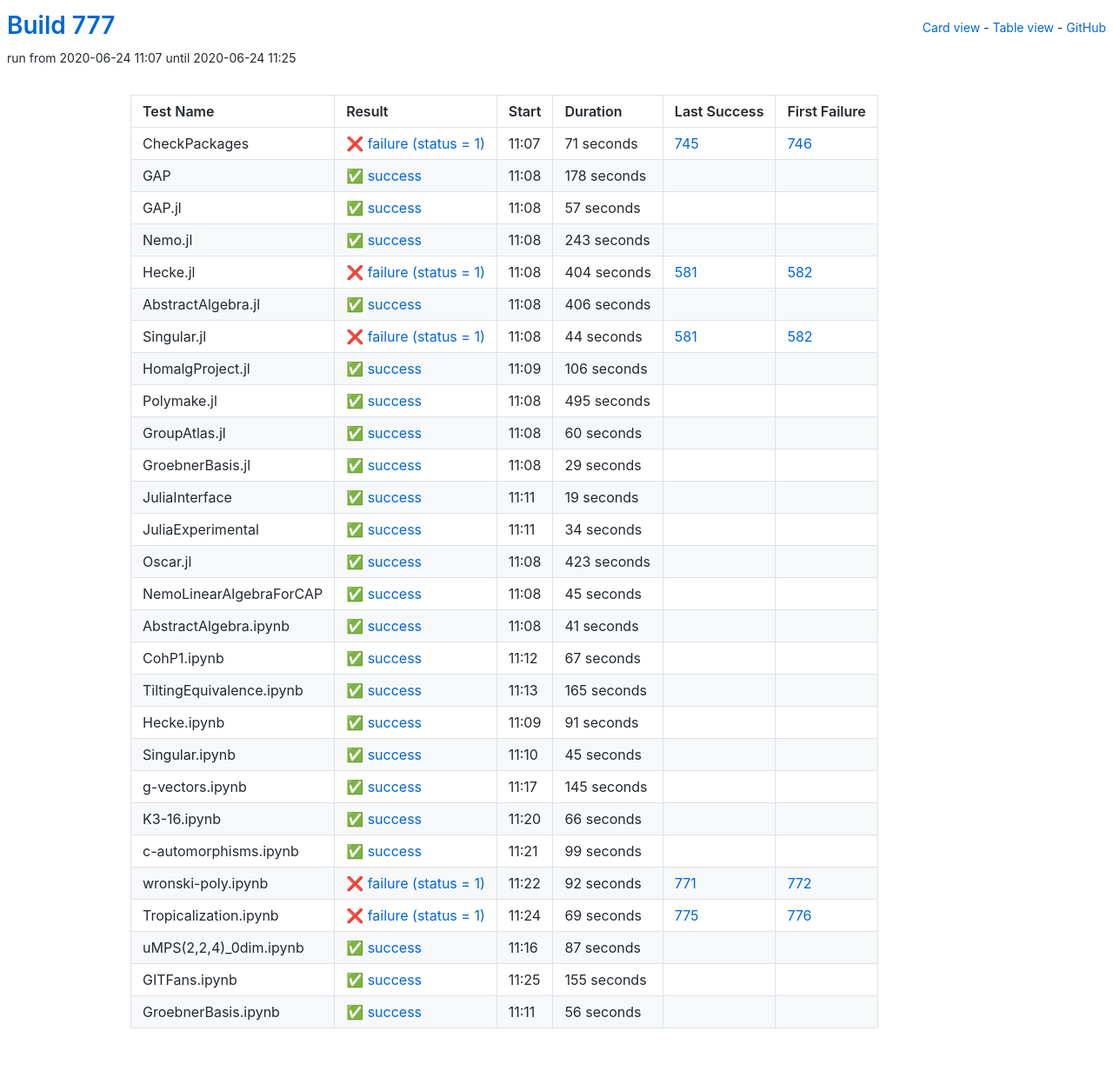
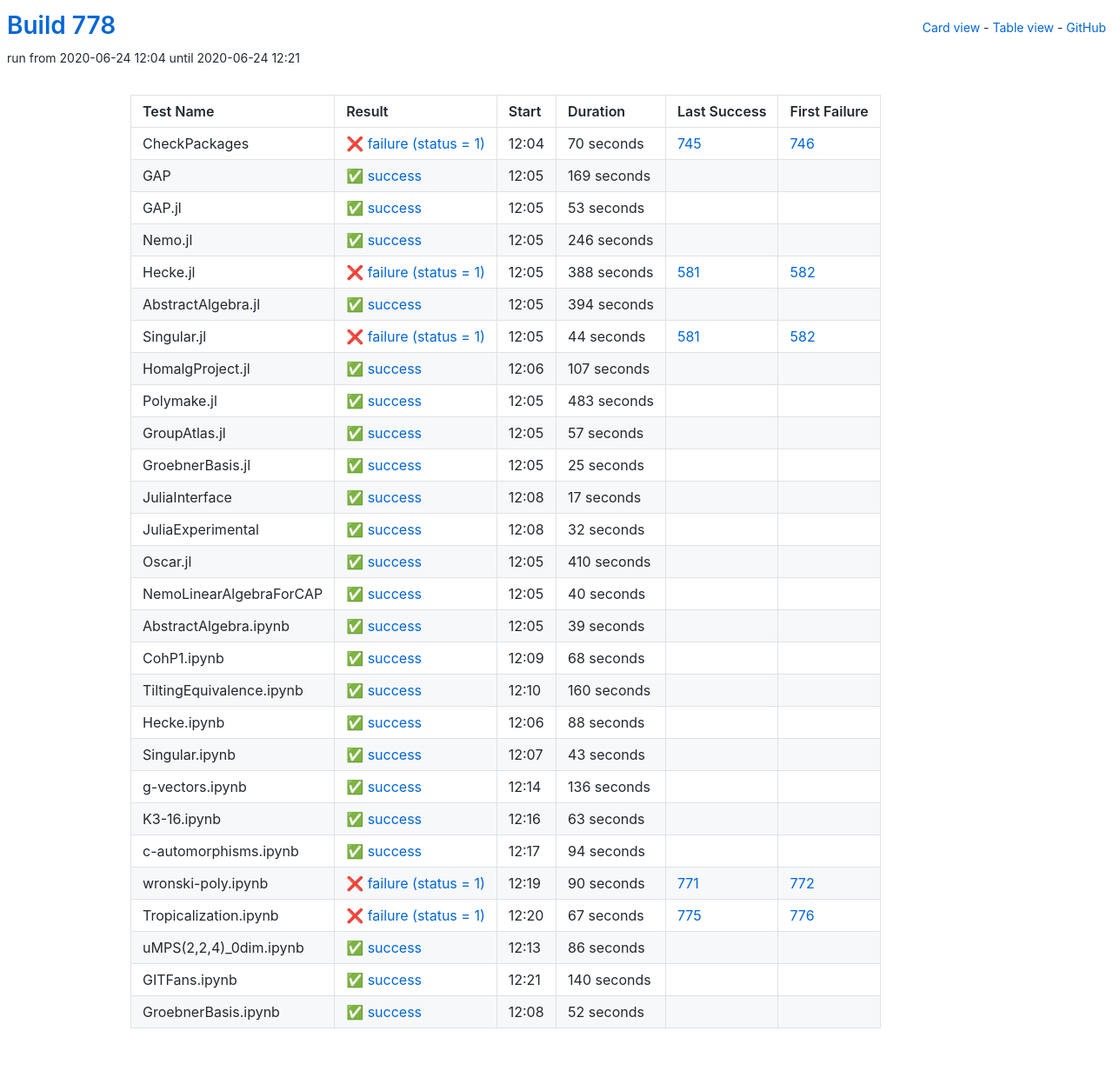
Before and after one commit to oscar-system/oscar-ci-status-1.4, a Jekyll site: the page built from table.html, in a window 1280 px wide. Shown: the whole page at 87% size. Built offline with Jekyll 4.4.1, drawn with Linux system fonts in a browser that asks for light colours.

Commit message:
Build #778

```diff
--- a/_data/ci.yml
+++ b/_data/ci.yml
@@ -1,6 +1,6 @@
 ---
-build: 777
-build_url: https://oscarci.mathematik.uni-kl.de/job/oscar-julia-1.4/777/
+build: 778
+build_url: https://oscarci.mathematik.uni-kl.de/job/oscar-julia-1.4/778/
 job: oscar-julia-1.4
 organization: oscar-system
 repo: oscar-ci-status-1.4
@@ -8,80 +8,80 @@ repourl: https://github.com/oscar-system/oscar-ci-status-1.4
 tests:
 - name: CheckPackages
   id: checkpackages
-  log: https://oscarci.mathematik.uni-kl.de/job/oscar-julia-1.4/777/artifact/logs/build-777/CheckPackages.log
-  start: 2020-06-24 11:07
+  log: https://oscarci.mathematik.uni-kl.de/job/oscar-julia-1.4/778/artifact/logs/build-778/CheckPackages.log
+  start: 2020-06-24 12:04
   success: false
   exitcode: 1
   status: failure
-  duration: 71
+  duration: 70
   last_success: 745
   last_success_url: https://oscarci.mathematik.uni-kl.de/job/oscar-julia-1.4/745/
   first_failure: 746
   first_failure_url: https://oscarci.mathematik.uni-kl.de/job/oscar-julia-1.4/746/
 - name: GAP
   id: gap
-  log: https://oscarci.mathematik.uni-kl.de/job/oscar-julia-1.4/777/artifact/logs/build-777/GAP.log
-  start: 2020-06-24 11:08
+  log: https://oscarci.mathematik.uni-kl.de/job/oscar-julia-1.4/778/artifact/logs/build-778/GAP.log
+  start: 2020-06-24 12:05
   success: true
   exitcode: 0
   status: success
-  duration: 178
+  duration: 169
   last_success: false
   last_success_url:
   first_failure: false
   first_failure_url:
 - name: GAP.jl
   id: gap-jl
-  log: https://oscarci.mathematik.uni-kl.de/job/oscar-julia-1.4/777/artifact/logs/build-777/GAP.jl.log
-  start: 2020-06-24 11:08
+  log: https://oscarci.mathematik.uni-kl.de/job/oscar-julia-1.4/778/artifact/logs/build-778/GAP.jl.log
+  start: 2020-06-24 12:05
   success: true
   exitcode: 0
   status: success
-  duration: 57
+  duration: 53
   last_success: false
   last_success_url:
   first_failure: false
   first_failure_url:
 - name: Nemo.jl
   id: nemo-jl
-  log: https://oscarci.mathematik.uni-kl.de/job/oscar-julia-1.4/777/artifact/logs/build-777/Nemo.jl.log
-  start: 2020-06-24 11:08
+  log: https://oscarci.mathematik.uni-kl.de/job/oscar-julia-1.4/778/artifact/logs/build-778/Nemo.jl.log
+  start: 2020-06-24 12:05
   success: true
   exitcode: 0
   status: success
-  duration: 243
+  duration: 246
   last_success: false
   last_success_url:
   first_failure: false
   first_failure_url:
 - name: Hecke.jl
   id: hecke-jl
-  log: https://oscarci.mathematik.uni-kl.de/job/oscar-julia-1.4/777/artifact/logs/build-777/Hecke.jl.log
-  start: 2020-06-24 11:08
+  log: https://oscarci.mathematik.uni-kl.de/job/oscar-julia-1.4/778/artifact/logs/build-778/Hecke.jl.log
+  start: 2020-06-24 12:05
   success: false
   exitcode: 1
   status: failure
-  duration: 404
+  duration: 388
   last_success: 581
   last_success_url: https://oscarci.mathematik.uni-kl.de/job/oscar-julia-1.4/581/
   first_failure: 582
   first_failure_url: https://oscarci.mathematik.uni-kl.de/job/oscar-julia-1.4/582/
 - name: AbstractAlgebra.jl
   id: abstractalgebra-jl
-  log: https://oscarci.mathematik.uni-kl.de/job/oscar-julia-1.4/777/artifact/logs/build-777/AbstractAlgebra.jl.log
-  start: 2020-06-24 11:08
+  log: https://oscarci.mathematik.uni-kl.de/job/oscar-julia-1.4/778/artifact/logs/build-778/AbstractAlgebra.jl.log
+  start: 2020-06-24 12:05
   success: true
   exitcode: 0
   status: success
-  duration: 406
+  duration: 394
   last_success: false
   last_success_url:
   first_failure: false
   first_failure_url:
 - name: Singular.jl
   id: singular-jl
-  log: https://oscarci.mathematik.uni-kl.de/job/oscar-julia-1.4/777/artifact/logs/build-777/Singular.jl.log
-  start: 2020-06-24 11:08
+  log: https://oscarci.mathematik.uni-kl.de/job/oscar-julia-1.4/778/artifact/logs/build-778/Singular.jl.log
+  start: 2020-06-24 12:05
   success: false
   exitcode: 1
   status: failure
@@ -92,252 +92,252 @@ tests:
   first_failure_url: https://oscarci.mathematik.uni-kl.de/job/oscar-julia-1.4/582/
 - name: HomalgProject.jl
   id: homalgproject-jl
-  log: https://oscarci.mathematik.uni-kl.de/job/oscar-julia-1.4/777/artifact/logs/build-777/HomalgProject.jl.log
-  start: 2020-06-24 11:09
+  log: https://oscarci.mathematik.uni-kl.de/job/oscar-julia-1.4/778/artifact/logs/build-778/HomalgProject.jl.log
+  start: 2020-06-24 12:06
   success: true
   exitcode: 0
   status: success
-  duration: 106
+  duration: 107
   last_success: false
   last_success_url:
   first_failure: false
   first_failure_url:
 - name: Polymake.jl
   id: polymake-jl
-  log: https://oscarci.mathematik.uni-kl.de/job/oscar-julia-1.4/777/artifact/logs/build-777/Polymake.jl.log
-  start: 2020-06-24 11:08
+  log: https://oscarci.mathematik.uni-kl.de/job/oscar-julia-1.4/778/artifact/logs/build-778/Polymake.jl.log
+  start: 2020-06-24 12:05
   success: true
   exitcode: 0
   status: success
-  duration: 495
+  duration: 483
   last_success: false
   last_success_url:
   first_failure: false
   first_failure_url:
 - name: GroupAtlas.jl
   id: groupatlas-jl
-  log: https://oscarci.mathematik.uni-kl.de/job/oscar-julia-1.4/777/artifact/logs/build-777/GroupAtlas.jl.log
-  start: 2020-06-24 11:08
+  log: https://oscarci.mathematik.uni-kl.de/job/oscar-julia-1.4/778/artifact/logs/build-778/GroupAtlas.jl.log
+  start: 2020-06-24 12:05
   success: true
   exitcode: 0
   status: success
-  duration: 60
+  duration: 57
   last_success: false
   last_success_url:
   first_failure: false
   first_failure_url:
 - name: GroebnerBasis.jl
   id: groebnerbasis-jl
-  log: https://oscarci.mathematik.uni-kl.de/job/oscar-julia-1.4/777/artifact/logs/build-777/GroebnerBasis.jl.log
-  start: 2020-06-24 11:08
+  log: https://oscarci.mathematik.uni-kl.de/job/oscar-julia-1.4/778/artifact/logs/build-778/GroebnerBasis.jl.log
+  start: 2020-06-24 12:05
   success: true
   exitcode: 0
   status: success
-  duration: 29
+  duration: 25
   last_success: false
   last_success_url:
   first_failure: false
   first_failure_url:
 - name: JuliaInterface
   id: juliainterface
-  log: https://oscarci.mathematik.uni-kl.de/job/oscar-julia-1.4/777/artifact/logs/build-777/JuliaInterface.log
-  start: 2020-06-24 11:11
+  log: https://oscarci.mathematik.uni-kl.de/job/oscar-julia-1.4/778/artifact/logs/build-778/JuliaInterface.log
+  start: 2020-06-24 12:08
   success: true
   exitcode: 0
   status: success
-  duration: 19
+  duration: 17
   last_success: false
   last_success_url:
   first_failure: false
   first_failure_url:
 - name: JuliaExperimental
   id: juliaexperimental
-  log: https://oscarci.mathematik.uni-kl.de/job/oscar-julia-1.4/777/artifact/logs/build-777/JuliaExperimental.log
-  start: 2020-06-24 11:11
+  log: https://oscarci.mathematik.uni-kl.de/job/oscar-julia-1.4/778/artifact/logs/build-778/JuliaExperimental.log
+  start: 2020-06-24 12:08
   success: true
   exitcode: 0
   status: success
-  duration: 34
+  duration: 32
   last_success: false
   last_success_url:
   first_failure: false
   first_failure_url:
 - name: Oscar.jl
   id: oscar-jl
-  log: https://oscarci.mathematik.uni-kl.de/job/oscar-julia-1.4/777/artifact/logs/build-777/Oscar.jl.log
-  start: 2020-06-24 11:08
+  log: https://oscarci.mathematik.uni-kl.de/job/oscar-julia-1.4/778/artifact/logs/build-778/Oscar.jl.log
+  start: 2020-06-24 12:05
   success: true
   exitcode: 0
   status: success
-  duration: 423
+  duration: 410
   last_success: false
   last_success_url:
   first_failure: false
   first_failure_url:
 - name: NemoLinearAlgebraForCAP
   id: nemolinearalgebraforcap
-  log: https://oscarci.mathematik.uni-kl.de/job/oscar-julia-1.4/777/artifact/logs/build-777/NemoLinearAlgebraForCAP.log
-  start: 2020-06-24 11:08
+  log: https://oscarci.mathematik.uni-kl.de/job/oscar-julia-1.4/778/artifact/logs/build-778/NemoLinearAlgebraForCAP.log
+  start: 2020-06-24 12:05
   success: true
   exitcode: 0
   status: success
-  duration: 45
+  duration: 40
   last_success: false
   last_success_url:
   first_failure: false
   first_failure_url:
 - name: AbstractAlgebra.ipynb
   id: abstractalgebra-ipynb
-  log: https://oscarci.mathematik.uni-kl.de/job/oscar-julia-1.4/777/artifact/logs/build-777/AbstractAlgebra.ipynb.log
-  start: 2020-06-24 11:08
+  log: https://oscarci.mathematik.uni-kl.de/job/oscar-julia-1.4/778/artifact/logs/build-778/AbstractAlgebra.ipynb.log
+  start: 2020-06-24 12:05
   success: true
   exitcode: 0
   status: success
-  duration: 41
+  duration: 39
   last_success: false
   last_success_url:
   first_failure: false
   first_failure_url:
 - name: CohP1.ipynb
   id: cohp1-ipynb
-  log: https://oscarci.mathematik.uni-kl.de/job/oscar-julia-1.4/777/artifact/logs/build-777/CohP1.ipynb.log
-  start: 2020-06-24 11:12
+  log: https://oscarci.mathematik.uni-kl.de/job/oscar-julia-1.4/778/artifact/logs/build-778/CohP1.ipynb.log
+  start: 2020-06-24 12:09
   success: true
   exitcode: 0
   status: success
-  duration: 67
+  duration: 68
   last_success: false
   last_success_url:
   first_failure: false
   first_failure_url:
 - name: TiltingEquivalence.ipynb
   id: tiltingequivalence-ipynb
-  log: https://oscarci.mathematik.uni-kl.de/job/oscar-julia-1.4/777/artifact/logs/build-777/TiltingEquivalence.ipynb.log
-  start: 2020-06-24 11:13
+  log: https://oscarci.mathematik.uni-kl.de/job/oscar-julia-1.4/778/artifact/logs/build-778/TiltingEquivalence.ipynb.log
+  start: 2020-06-24 12:10
   success: true
   exitcode: 0
   status: success
-  duration: 165
+  duration: 160
   last_success: false
   last_success_url:
   first_failure: false
   first_failure_url:
 - name: Hecke.ipynb
   id: hecke-ipynb
-  log: https://oscarci.mathematik.uni-kl.de/job/oscar-julia-1.4/777/artifact/logs/build-777/Hecke.ipynb.log
-  start: 2020-06-24 11:09
+  log: https://oscarci.mathematik.uni-kl.de/job/oscar-julia-1.4/778/artifact/logs/build-778/Hecke.ipynb.log
+  start: 2020-06-24 12:06
   success: true
   exitcode: 0
   status: success
-  duration: 91
+  duration: 88
   last_success: false
   last_success_url:
   first_failure: false
   first_failure_url:
 - name: Singular.ipynb
   id: singular-ipynb
-  log: https://oscarci.mathematik.uni-kl.de/job/oscar-julia-1.4/777/artifact/logs/build-777/Singular.ipynb.log
-  start: 2020-06-24 11:10
+  log: https://oscarci.mathematik.uni-kl.de/job/oscar-julia-1.4/778/artifact/logs/build-778/Singular.ipynb.log
+  start: 2020-06-24 12:07
   success: true
   exitcode: 0
   status: success
-  duration: 45
+  duration: 43
   last_success: false
   last_success_url:
   first_failure: false
   first_failure_url:
 - name: g-vectors.ipynb
   id: g-vectors-ipynb
-  log: https://oscarci.mathematik.uni-kl.de/job/oscar-julia-1.4/777/artifact/logs/build-777/g-vectors.ipynb.log
-  start: 2020-06-24 11:17
+  log: https://oscarci.mathematik.uni-kl.de/job/oscar-julia-1.4/778/artifact/logs/build-778/g-vectors.ipynb.log
+  start: 2020-06-24 12:14
   success: true
   exitcode: 0
   status: success
-  duration: 145
+  duration: 136
   last_success: false
   last_success_url:
   first_failure: false
   first_failure_url:
 - name: K3-16.ipynb
   id: k3-16-ipynb
-  log: https://oscarci.mathematik.uni-kl.de/job/oscar-julia-1.4/777/artifact/logs/build-777/K3-16.ipynb.log
-  start: 2020-06-24 11:20
+  log: https://oscarci.mathematik.uni-kl.de/job/oscar-julia-1.4/778/artifact/logs/build-778/K3-16.ipynb.log
+  start: 2020-06-24 12:16
   success: true
   exitcode: 0
   status: success
-  duration: 66
+  duration: 63
   last_success: false
   last_success_url:
   first_failure: false
   first_failure_url:
 - name: c-automorphisms.ipynb
   id: c-automorphisms-ipynb
-  log: https://oscarci.mathematik.uni-kl.de/job/oscar-julia-1.4/777/artifact/logs/build-777/c-automorphisms.ipynb.log
-  start: 2020-06-24 11:21
+  log: https://oscarci.mathematik.uni-kl.de/job/oscar-julia-1.4/778/artifact/logs/build-778/c-automorphisms.ipynb.log
+  start: 2020-06-24 12:17
   success: true
   exitcode: 0
   status: success
-  duration: 99
+  duration: 94
   last_success: false
   last_success_url:
   first_failure: false
   first_failure_url:
 - name: wronski-poly.ipynb
   id: wronski-poly-ipynb
-  log: https://oscarci.mathematik.uni-kl.de/job/oscar-julia-1.4/777/artifact/logs/build-777/wronski-poly.ipynb.log
-  start: 2020-06-24 11:22
+  log: https://oscarci.mathematik.uni-kl.de/job/oscar-julia-1.4/778/artifact/logs/build-778/wronski-poly.ipynb.log
+  start: 2020-06-24 12:19
   success: false
   exitcode: 1
   status: failure
-  duration: 92
+  duration: 90
   last_success: 771
   last_success_url: https://oscarci.mathematik.uni-kl.de/job/oscar-julia-1.4/771/
   first_failure: 772
   first_failure_url: https://oscarci.mathematik.uni-kl.de/job/oscar-julia-1.4/772/
 - name: Tropicalization.ipynb
   id: tropicalization-ipynb
-  log: https://oscarci.mathematik.uni-kl.de/job/oscar-julia-1.4/777/artifact/logs/build-777/Tropicalization.ipynb.log
-  start: 2020-06-24 11:24
+  log: https://oscarci.mathematik.uni-kl.de/job/oscar-julia-1.4/778/artifact/logs/build-778/Tropicalization.ipynb.log
+  start: 2020-06-24 12:20
   success: false
   exitcode: 1
   status: failure
-  duration: 69
+  duration: 67
   last_success: 775
   last_success_url: https://oscarci.mathematik.uni-kl.de/job/oscar-julia-1.4/775/
   first_failure: 776
   first_failure_url: https://oscarci.mathematik.uni-kl.de/job/oscar-julia-1.4/776/
 - name: uMPS(2,2,4)_0dim.ipynb
   id: umps-2-2-4-0dim-ipynb
-  log: https://oscarci.mathematik.uni-kl.de/job/oscar-julia-1.4/777/artifact/logs/build-777/uMPS-2-2-4-_0dim.ipynb.log
-  start: 2020-06-24 11:16
+  log: https://oscarci.mathematik.uni-kl.de/job/oscar-julia-1.4/778/artifact/logs/build-778/uMPS-2-2-4-_0dim.ipynb.log
+  start: 2020-06-24 12:13
   success: true
   exitcode: 0
   status: success
-  duration: 87
+  duration: 86
   last_success: false
   last_success_url:
   first_failure: false
   first_failure_url:
 - name: GITFans.ipynb
   id: gitfans-ipynb
-  log: https://oscarci.mathematik.uni-kl.de/job/oscar-julia-1.4/777/artifact/logs/build-777/GITFans.ipynb.log
-  start: 2020-06-24 11:25
+  log: https://oscarci.mathematik.uni-kl.de/job/oscar-julia-1.4/778/artifact/logs/build-778/GITFans.ipynb.log
+  start: 2020-06-24 12:21
   success: true
   exitcode: 0
   status: success
-  duration: 155
+  duration: 140
   last_success: false
   last_success_url:
   first_failure: false
   first_failure_url:
 - name: GroebnerBasis.ipynb
   id: groebnerbasis-ipynb
-  log: https://oscarci.mathematik.uni-kl.de/job/oscar-julia-1.4/777/artifact/logs/build-777/GroebnerBasis.ipynb.log
-  start: 2020-06-24 11:11
+  log: https://oscarci.mathematik.uni-kl.de/job/oscar-julia-1.4/778/artifact/logs/build-778/GroebnerBasis.ipynb.log
+  start: 2020-06-24 12:08
   success: true
   exitcode: 0
   status: success
-  duration: 56
+  duration: 52
   last_success: false
   last_success_url:
   first_failure: false
```
Also changed, not shown: README.md.
